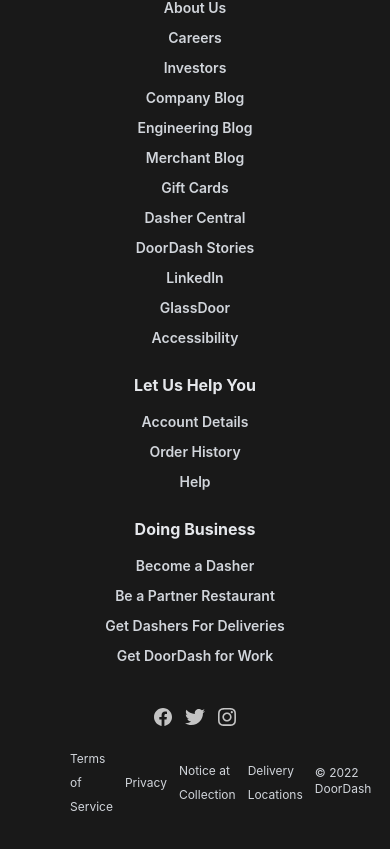
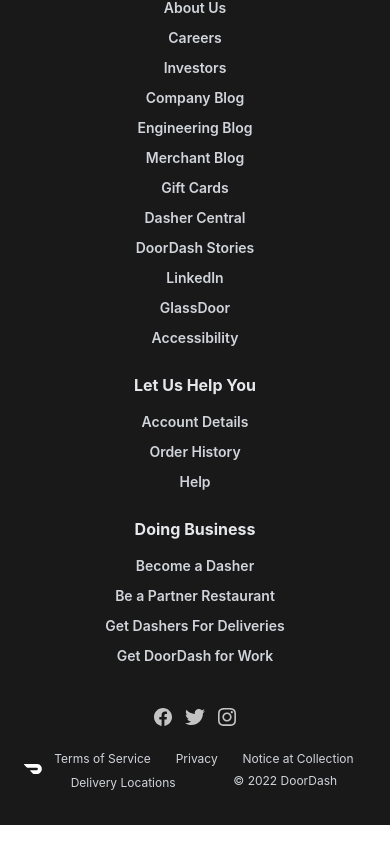
Before and after one commit to tagbochinedu/DoorDash-Clone, a React (Create React App) app: page / in a window 390 px wide. Shown: the part 3549-4398 px from the top of the page. After the commit the page ends 4374 px from the top, so only its background shows below. Built offline with nearby package versions, Linux system fonts and the light colour scheme.

Commit message:
new commit

```diff
--- a/public/index.html
+++ b/public/index.html
@@ -2,7 +2,7 @@
 <html lang="en">
   <head>
     <meta charset="utf-8" />
-    <link rel="icon" href="%PUBLIC_URL%/favicon.ico" />
+    <link rel="icon" href="https://cdn.doordash.com/static/img/favicon@2x.ico?dd-nonce" />
     <meta name="viewport" content="width=device-width, initial-scale=1" />
     <meta name="theme-color" content="#000000" />
     <meta
@@ -24,7 +24,7 @@
       work correctly both with client-side routing and a non-root public URL.
       Learn how to configure a non-root public URL by running `npm run build`.
     -->
-    <title>React App</title>
+    <title>DoorDash Clone</title>
   </head>
   <body>
     <noscript>You need to enable JavaScript to run this app.</noscript>
--- a/src/Components/Footer.js
+++ b/src/Components/Footer.js
@@ -1,6 +1,6 @@
 const Footer = () => {
   return (
-    <div className="bg-footer px-16 py-8  ">
+    <div className="bg-footer md:px-16 px-6 py-8  ">
       <div className="flex justify-around">
         <div className="md:w-5/12 w-6/12">
           <h4 className="text-gray-200 font-bold text-md mb-3 ">Top Cities</h4>
@@ -624,7 +624,7 @@
           >
             <path d="M95.64,13.38A25.24,25.24,0,0,0,73.27,0H2.43A2.44,2.44,0,0,0,.72,4.16L16.15,19.68a7.26,7.26,0,0,0,5.15,2.14H71.24a6.44,6.44,0,1,1,.13,12.88H36.94a2.44,2.44,0,0,0-1.72,4.16L50.66,54.39a7.25,7.25,0,0,0,5.15,2.14H71.38c20.26,0,35.58-21.66,24.26-43.16"></path>
           </svg>{" "}
-          <ul className="flex items-center">
+          <ul className="flex items-center flex-wrap justify-around">
             <li className="mx-1.5">
               <a
                 href="https://www.doordash.com/terms/?language=en"
```
